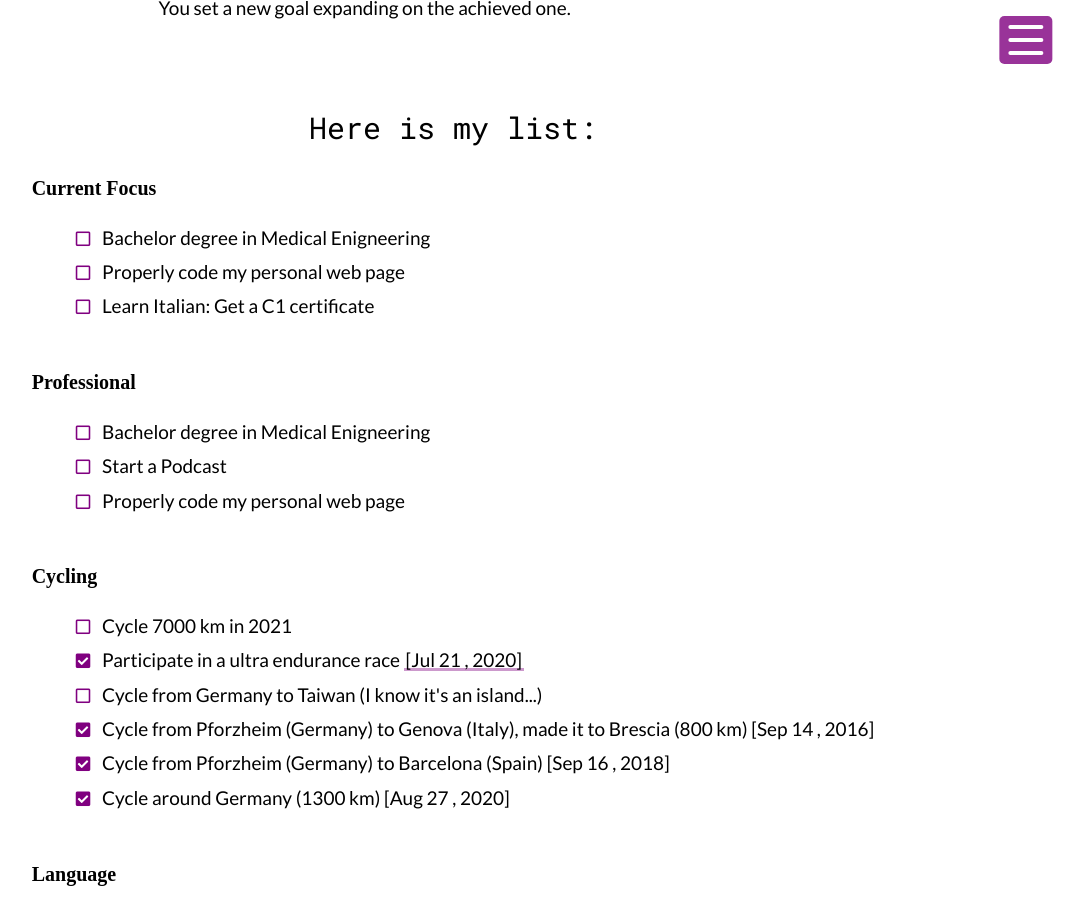
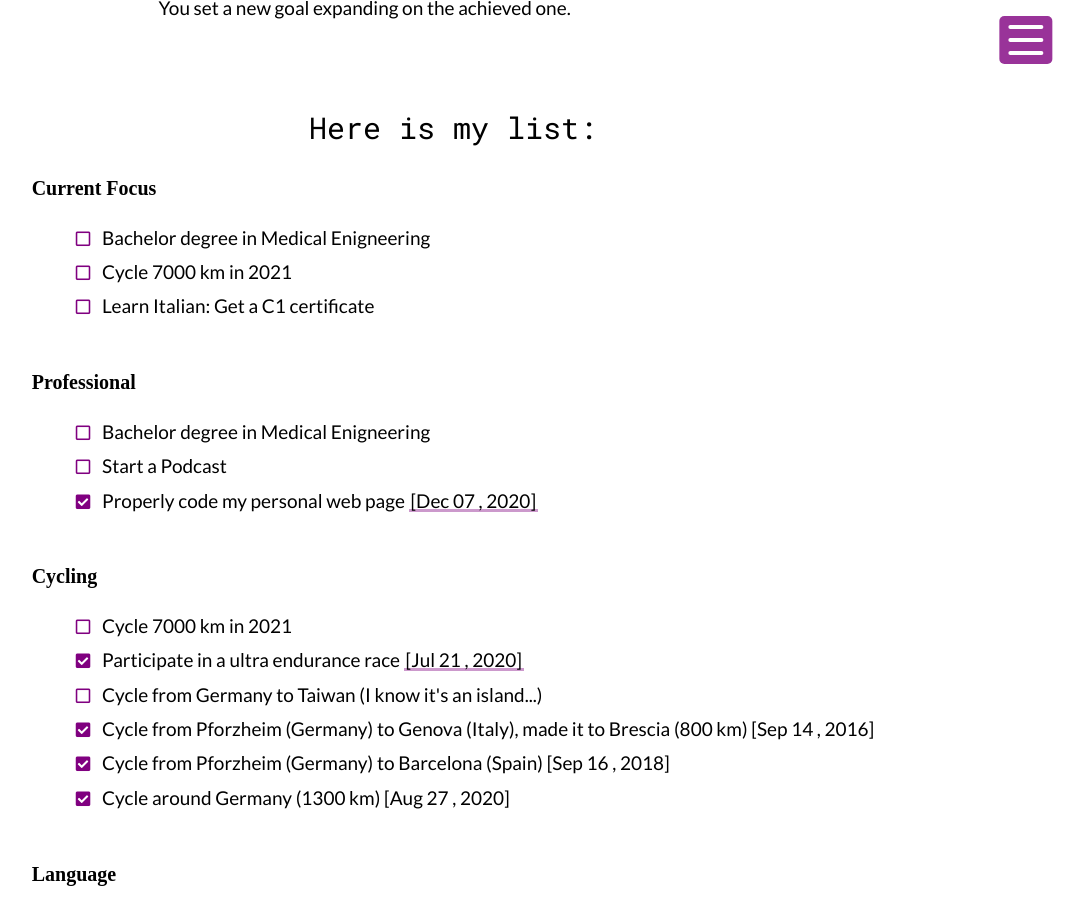
Before and after one commit to SebastianSlash/SebastianSlash.github.io, a Jekyll site: the page built from impossible-list.html, in a window 1280 px wide and 900 px high, scrolled down 437 px. Shown: the whole window, without its empty margins (187-1271 px from the left). Built offline with Jekyll 4.4.1, drawn with Linux system fonts in a browser that asks for light colours; some web fonts are replaced.

Commit message:
updated ruby and gems, updated impossible

```diff
--- a/_data/impossible_list.yml
+++ b/_data/impossible_list.yml
@@ -24,17 +24,17 @@ sections:
         completion_date:
         link:
       - name: Properly code my personal web page
-        working_on: True
-        completed: False
+        working_on: False
+        completed: True
         sequel: False
         subcategory: False
-        completion_date:
-        link:
+        completion_date: 2020-12-07
+        link: /
 
   - title: Cycling
     list_items:
       - name: Cycle 7000 km in 2021
-        working_on: False
+        working_on: True
         completed: False
         sequel: False # better to show the next step at the end/after 2021
         subcategory: False
```
Also changed, not shown: Gemfile.lock, 1 other file.
